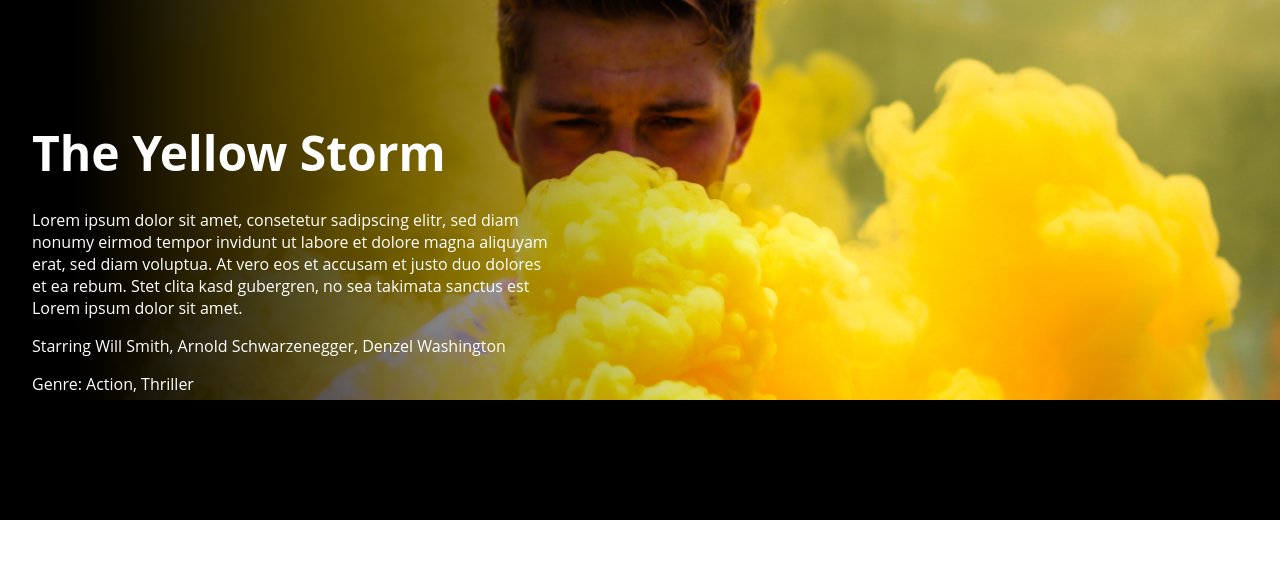
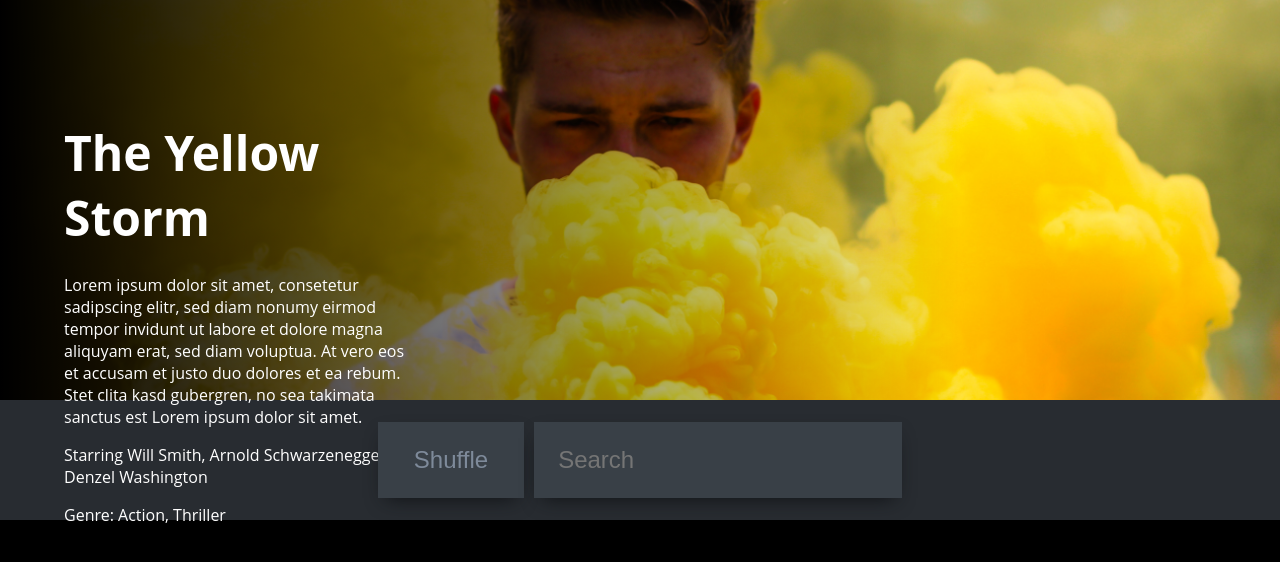
Before and after one commit to leflux/reshuffle, a Vue app: page / in a window 1280 px wide. Shown: the top 562 px of the page. Built offline with nearby package versions, Linux system fonts and the light colour scheme.

Commit message:
added: action section

```diff
--- a/src/App.vue
+++ b/src/App.vue
@@ -1,17 +1,29 @@
 <template>
   <div id="app">
+    <!-- feature section -->
     <section class="feature">
       <div class="info">
-        <h1>The Yellow Storm</h1>
+        <h1>{{ feature.heading }}</h1>
         <div class="description">
-          <p>Lorem ipsum dolor sit amet, consetetur sadipscing elitr, sed diam nonumy eirmod tempor invidunt ut labore et dolore magna aliquyam erat, sed diam voluptua. At vero eos et accusam et justo duo dolores et ea rebum. Stet clita kasd gubergren, no sea takimata sanctus est Lorem ipsum dolor sit amet.</p>
-          <p>Starring Will Smith, Arnold Schwarzenegger, Denzel Washington</p>
-          <p>Genre: Action, Thriller</p>
+          <p>{{ feature.description }}</p>
+          <p>{{ feature.starring }}</p>
+          <p>{{ feature.genre }}</p>
         </div>
       </div>
     </section>
-    <section class="action"></section>
-    <section class="result"></section>
+    <!-- action bar with shuffle and search -->
+    <section class="action">
+      <div class="shuffle">
+        <button>Shuffle</button>
+      </div>
+      <div class="search">
+        <input type="text" placeholder="Search" />
+      </div>
+    </section>
+    <!-- result section -->
+    <section class="result">
+
+    </section>
   </div>
 </template>
 
@@ -22,12 +34,34 @@ export default {
   name: 'app',
   components: {
     HelloWorld
+  },
+  data () {
+    return {
+      feature: {
+        heading: 'The Yellow Storm',
+        description: 'Lorem ipsum dolor sit amet, consetetur sadipscing elitr, sed diam nonumy eirmod tempor invidunt ut labore et dolore magna aliquyam erat, sed diam voluptua. At vero eos et accusam et justo duo dolores et ea rebum. Stet clita kasd gubergren, no sea takimata sanctus est Lorem ipsum dolor sit amet.',
+        starring: 'Starring Will Smith, Arnold Schwarzenegger, Denzel Washington',
+        genre: 'Genre: Action, Thriller'
+      },
+      result: []
+    }
   }
 }
 </script>
 
 <style>
+/* general */
 body, html {
+  --c-text-normal: #7e8a9a;
+  --c-text-light: #eee;
+  --c-background: #282c31;
+  --c-background-element: #394047;
+  --c-background-element-variant: #57606b;
+  --c-accent: #9aeab9;
+  --c-accent-variant: #78d19a;
+  --c-shadow: #0e1013;
+  background-color: black;
+  color: var(--c-text-normal);
   padding: 0;
   margin: 0;
 }
@@ -36,6 +70,7 @@ body, html {
   -webkit-font-smoothing: antialiased;
   -moz-osx-font-smoothing: grayscale;
 }
+/* feature section */
 .feature {
   background: url('./assets/example-title.jpg');
   background-size: cover;
@@ -47,17 +82,41 @@ body, html {
   margin: 0 0 .5em 0;
 }
 .feature .info {
-  width: 60vw;
+  width: 75vw;
   height: inherit;
-  padding: 15vh 27vh 2em 2em;
+  padding: 15vh 42vw 2em 4em;
   box-sizing: border-box;
-  background: linear-gradient(to right, rgba(0,0,0,1) 10%, rgba(0,0,0,0));
+  background: linear-gradient(to right, rgba(0,0,0,1), rgba(0,0,0,0));
   color: white;
 }
+/* action section */
 .action {
-  background: black;
+  background: var(--c-background);
   height: 15vh;
+  display: flex;
+  flex-flow: row nowrap;
+  align-items: center;
+  justify-content: center;
 }
+.action .shuffle button,
+.action .search input {
+  border: none;
+  outline: none;
+  font-size: 1.5em;
+  color: var(--c-text-normal);
+  background: var(--c-background-element);
+  box-shadow: 0 8px 20px -8px var(--c-shadow);
+  transition: all 0.2s;
+}
+.action .shuffle button {
+  margin-right: 10px;
+  padding: 1em 1.5em;
+}
+.action .search input {
+  width: 25vw;
+  padding: 1em;
+}
+/* result section */
 .result {
   height: 35vh;
 }
```
